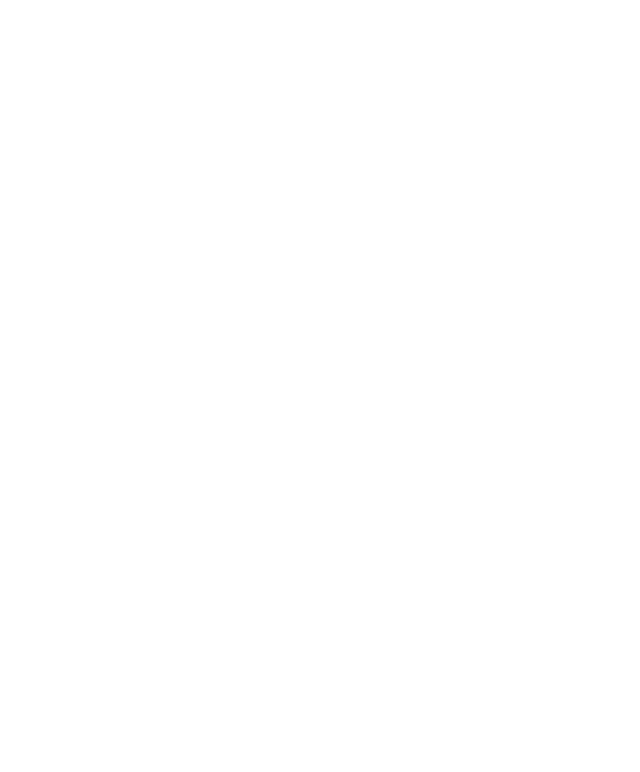
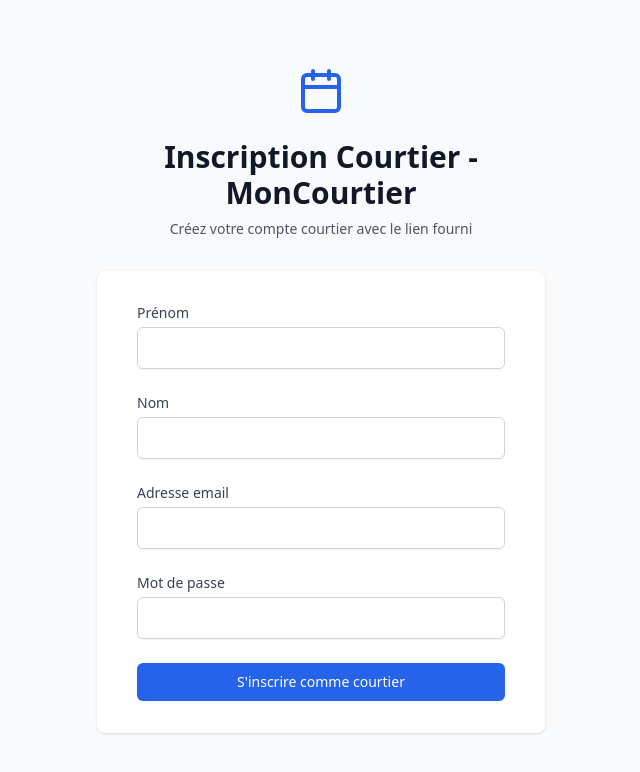
Before and after one commit to Sidroz/moncourtier, a React (Vite) app: page /broker-signup in a window 1280 px wide. Before the commit this address had no page. Shown: the top 772 px of the page, without its empty margins (319-959 px from the left). Built offline with nearby package versions, Linux system fonts and the light colour scheme.

Commit message:
Ajout de BrokerSignup.tsx pour l’inscription des courtiers dans la collection courtiers

```diff
--- a/src/main.tsx
+++ b/src/main.tsx
@@ -7,6 +7,7 @@
 import ClientDashboard from './pages/ClientDashboard.tsx';
 import BrokerDashboard from './pages/BrokerDashboard.tsx';
 import Signup from './pages/Signup.tsx';
+import BrokerSignup from './pages/BrokerSignup';
 import './index.css';
 
 createRoot(document.getElementById('root')!).render(
@@ -17,8 +18,9 @@
         <Route path="/results" element={<Results />} />
         <Route path="/login" element={<Login />} />
         <Route path="/client/dashboard" element={<ClientDashboard />} />
-        <Route path="/broker/dashboard" element={<BrokerDashboard />} />
+        <Route path="/courtier/dashboard" element={<BrokerDashboard />} />
         <Route path="/signup" element={<Signup />} />
+        <Route path="/broker-signup" element= {<BrokerSignup />} /> // Nouvelle route
       </Routes>
     </Router>
   </StrictMode>
--- /dev/null
+++ b/src/pages/BrokerSignup.tsx
@@ -0,0 +1,144 @@
+import React, { useState } from 'react';
+import { Calendar } from 'lucide-react';
+import { useNavigate } from 'react-router-dom';
+import { createUserWithEmailAndPassword } from 'firebase/auth';
+import { doc, setDoc } from 'firebase/firestore';
+import { auth, db } from '../firebase';
+
+export default function BrokerSignup() {
+  const [email, setEmail] = useState('');
+  const [password, setPassword] = useState('');
+  const [firstName, setFirstName] = useState('');
+  const [lastName, setLastName] = useState('');
+  const navigate = useNavigate();
+
+  const handleSubmit = async (e: React.FormEvent) => {
+    e.preventDefault();
+    try {
+      const userCredential = await createUserWithEmailAndPassword(auth, email, password);
+      const user = userCredential.user;
+
+      // Enregistrement dans la collection "courtiers"
+      await setDoc(doc(db, 'courtiers', user.uid), {
+        firstName: firstName,
+        lastName: lastName,
+        email: email,
+        type: 'courtier',
+      });
+
+      console.log('Courtier inscrit avec succès dans Firestore :', {
+        firstName,
+        lastName,
+        email,
+        type: 'courtier',
+      });
+      navigate('/login'); // Redirection vers la page de connexion
+    } catch (err) {
+      console.error('Erreur lors de l’inscription du courtier :', err);
+      alert('Erreur d’inscription : ' + (err as Error).message);
+    }
+  };
+
+  return (
+    <div className="min-h-screen bg-gray-50 flex flex-col justify-center py-12 sm:px-6 lg:px-8">
+      <div className="sm:mx-auto sm:w-full sm:max-w-md">
+        <div className="flex justify-center">
+          <Calendar className="h-12 w-12 text-blue-600" />
+        </div>
+        <h2 className="mt-6 text-center text-3xl font-extrabold text-gray-900">
+          Inscription Courtier - MonCourtier
+        </h2>
+        <p className="mt-2 text-center text-sm text-gray-600">
+          Créez votre compte courtier avec le lien fourni
+        </p>
+      </div>
+
+      <div className="mt-8 sm:mx-auto sm:w-full sm:max-w-md">
+        <div className="bg-white py-8 px-4 shadow sm:rounded-lg sm:px-10">
+          <form className="space-y-6" onSubmit={handleSubmit}>
+            <div>
+              <label htmlFor="firstName" className="block text-sm font-medium text-gray-700">
+                Prénom
+              </label>
+              <div className="mt-1">
+                <input
+                  id="firstName"
+                  name="firstName"
+                  type="text"
+                  autoComplete="given-name"
+                  required
+                  value={firstName}
+                  onChange={(e) => setFirstName(e.target.value)}
+                  className="appearance-none block w-full px-3 py-2 border border-gray-300 rounded-md shadow-sm placeholder-gray-400 focus:outline-none focus:ring-blue-500 focus:border-blue-500"
+                />
+              </div>
+            </div>
+
+            <div>
+              <label htmlFor="lastName" className="block text-sm font-medium text-gray-700">
+                Nom
+              </label>
+              <div className="mt-1">
+                <input
+                  id="lastName"
+                  name="lastName"
+                  type="text"
+                  autoComplete="family-name"
+                  required
+                  value={lastName}
+                  onChange={(e) => setLastName(e.target.value)}
+                  className="appearance-none block w-full px-3 py-2 border border-gray-300 rounded-md shadow-sm placeholder-gray-400 focus:outline-none focus:ring-blue-500 focus:border-blue-500"
+                />
+              </div>
+            </div>
+
+            <div>
+              <label htmlFor="email" className="block text-sm font-medium text-gray-700">
+                Adresse email
+              </label>
+              <div className="mt-1">
+                <input
+                  id="email"
+                  name="email"
+                  type="email"
+                  autoComplete="email"
+                  required
+                  value={email}
+                  onChange={(e) => setEmail(e.target.value)}
+                  className="appearance-none block w-full px-3 py-2 border border-gray-300 rounded-md shadow-sm placeholder-gray-400 focus:outline-none focus:ring-blue-500 focus:border-blue-500"
+                />
+              </div>
+            </div>
+
+            <div>
+              <label htmlFor="password" className="block text-sm font-medium text-gray-700">
+                Mot de passe
+              </label>
+              <div className="mt-1">
+                <input
+                  id="password"
+                  name="password"
+                  type="password"
+                  autoComplete="new-password"
+                  required
+                  value={password}
+                  onChange={(e) => setPassword(e.target.value)}
+                  className="appearance-none block w-full px-3 py-2 border border-gray-300 rounded-md shadow-sm placeholder-gray-400 focus:outline-none focus:ring-blue-500 focus:border-blue-500"
+                />
+              </div>
+            </div>
+
+            <div>
+              <button
+                type="submit"
+                className="w-full flex justify-center py-2 px-4 border border-transparent rounded-md shadow-sm text-sm font-medium text-white bg-blue-600 hover:bg-blue-700 focus:outline-none focus:ring-2 focus:ring-offset-2 focus:ring-blue-500"
+              >
+                S'inscrire comme courtier
+              </button>
+            </div>
+          </form>
+        </div>
+      </div>
+    </div>
+  );
+}
--- a/src/pages/Login.tsx
+++ b/src/pages/Login.tsx
@@ -1,32 +1,46 @@
 import React, { useState } from 'react';
 import { Calendar, User, Building2 } from 'lucide-react';
 import { Link, useNavigate } from 'react-router-dom';
-import { signInWithEmailAndPassword } from 'firebase/auth'; // Ajout de Firebase
-import { auth } from '../firebase'; // Assure-toi que firebase.ts est configuré
+import { signInWithEmailAndPassword } from 'firebase/auth';
+import { doc, getDoc } from 'firebase/firestore';
+import { auth, db } from '../firebase';
 
-type UserType = 'client' | 'broker';
+type UserType = 'client' | 'courtier';
 
 export default function Login() {
   const [userType, setUserType] = useState<UserType>('client');
-  const [email, setEmail] = useState(''); // Ajout pour stocker l’email
-  const [password, setPassword] = useState(''); // Ajout pour stocker le mot de passe
+  const [email, setEmail] = useState('');
+  const [password, setPassword] = useState('');
   const navigate = useNavigate();
 
   const handleSubmit = async (e: React.FormEvent) => {
     e.preventDefault();
-    if (userType === 'client') {
-      // Connexion Client via Firebase
-      try {
-        await signInWithEmailAndPassword(auth, email, password);
-        navigate('/client/dashboard'); // Redirection après connexion réussie
-      } catch (err) {
-        console.error('Erreur lors de la connexion client :', err);
-        alert('Erreur de connexion : ' + (err as Error).message); // Message d’erreur simple
+    try {
+      // Étape 1 : Connexion avec Firebase Authentication
+      const userCredential = await signInWithEmailAndPassword(auth, email, password);
+      const user = userCredential.user;
+
+      // Étape 2 : Chercher dans la bonne collection selon userType
+      const collectionName = userType === 'client' ? 'users' : 'courtiers';
+      const userDocRef = doc(db, collectionName, user.uid);
+      const userDoc = await getDoc(userDocRef);
+
+      if (userDoc.exists()) {
+        const userData = userDoc.data();
+        console.log(`${userType} connecté avec succès :`, userData);
+
+        // Étape 3 : Rediriger selon le type
+        if (userType === 'client') {
+          navigate('/client/dashboard');
+        } else if (userType === 'courtier') {
+          navigate('/courtier/dashboard'); // Changé de "/broker" à "/courtier"
+        }
+      } else {
+        throw new Error(`Cet utilisateur n’est pas enregistré comme ${userType}.`);
       }
-    } else {
-      // Logique originale pour Broker (inchangée)
-      console.log('Connexion Broker:', { email, password });
-      navigate('/broker/dashboard');
+    } catch (err) {
+      console.error('Erreur lors de la connexion :', err);
+      alert('Erreur de connexion : ' + (err as Error).message);
     }
   };
 
@@ -58,11 +72,11 @@
             </button>
             <button
               className={`flex-1 py-2 px-4 rounded-lg flex items-center justify-center space-x-2 ${
-                userType === 'broker'
+                userType === 'courtier'
                   ? 'bg-blue-600 text-white'
                   : 'bg-gray-100 text-gray-700 hover:bg-gray-200'
               }`}
-              onClick={() => setUserType('broker')}
+              onClick={() => setUserType('courtier')}
             >
               <Building2 className="h-5 w-5" />
               <span>Courtier</span>
@@ -81,8 +95,8 @@
                   type="email"
                   autoComplete="email"
                   required
-                  value={email} // Ajout pour lier l’état
-                  onChange={(e) => setEmail(e.target.value)} // Ajout pour mettre à jour l’état
+                  value={email}
+                  onChange={(e) => setEmail(e.target.value)}
                   className="appearance-none block w-full px-3 py-2 border border-gray-300 rounded-md shadow-sm placeholder-gray-400 focus:outline-none focus:ring-blue-500 focus:border-blue-500"
                 />
               </div>
@@ -99,8 +113,8 @@
                   type="password"
                   autoComplete="current-password"
                   required
-                  value={password} // Ajout pour lier l’état
-                  onChange={(e) => setPassword(e.target.value)} // Ajout pour mettre à jour l’état
+                  value={password}
+                  onChange={(e) => setPassword(e.target.value)}
                   className="appearance-none block w-full px-3 py-2 border border-gray-300 rounded-md shadow-sm placeholder-gray-400 focus:outline-none focus:ring-blue-500 focus:border-blue-500"
                 />
               </div>
--- a/src/pages/Signup.tsx
+++ b/src/pages/Signup.tsx
@@ -2,8 +2,8 @@
 import { Calendar } from 'lucide-react';
 import { Link, useNavigate } from 'react-router-dom';
 import { createUserWithEmailAndPassword } from 'firebase/auth';
-import { doc, setDoc } from 'firebase/firestore'; // Ajout pour Firestore
-import { auth, db } from '../firebase'; // Import de db
+import { doc, setDoc } from 'firebase/firestore';
+import { auth, db } from '../firebase';
 
 export default function Signup() {
   const [email, setEmail] = useState('');
@@ -15,19 +15,18 @@
   const handleSubmit = async (e: React.FormEvent) => {
     e.preventDefault();
     try {
-      // Étape 1 : Créer l’utilisateur avec Firebase Authentication
       const userCredential = await createUserWithEmailAndPassword(auth, email, password);
       const user = userCredential.user;
 
-      // Étape 2 : Stocker les données dans Firestore
+      // Enregistrement dans la collection "users" pour les clients
       await setDoc(doc(db, 'users', user.uid), {
         firstName: firstName,
         lastName: lastName,
         email: email,
-        type: 'client', // Par défaut, on inscrit un "client"
+        type: 'client',
       });
 
-      console.log('Utilisateur inscrit avec succès dans Firestore :', {
+      console.log('Client inscrit avec succès dans Firestore :', {
         firstName,
         lastName,
         email,
@@ -50,92 +49,39 @@
           Inscription à MonCourtier
         </h2>
       </div>
-
       <div className="mt-8 sm:mx-auto sm:w-full sm:max-w-md">
         <div className="bg-white py-8 px-4 shadow sm:rounded-lg sm:px-10">
           <form className="space-y-6" onSubmit={handleSubmit}>
             <div>
-              <label htmlFor="firstName" className="block text-sm font-medium text-gray-700">
-                Prénom
-              </label>
+              <label htmlFor="firstName" className="block text-sm font-medium text-gray-700">Prénom</label>
               <div className="mt-1">
-                <input
-                  id="firstName"
-                  name="firstName"
-                  type="text"
-                  autoComplete="given-name"
-                  required
-                  value={firstName}
-                  onChange={(e) => setFirstName(e.target.value)}
-                  className="appearance-none block w-full px-3 py-2 border border-gray-300 rounded-md shadow-sm placeholder-gray-400 focus:outline-none focus:ring-blue-500 focus:border-blue-500"
-                />
+                <input id="firstName" name="firstName" type="text" autoComplete="given-name" required value={firstName} onChange={(e) => setFirstName(e.target.value)} className="appearance-none block w-full px-3 py-2 border border-gray-300 rounded-md shadow-sm placeholder-gray-400 focus:outline-none focus:ring-blue-500 focus:border-blue-500" />
               </div>
             </div>
-
             <div>
-              <label htmlFor="lastName" className="block text-sm font-medium text-gray-700">
-                Nom
-              </label>
+              <label htmlFor="lastName" className="block text-sm font-medium text-gray-700">Nom</label>
               <div className="mt-1">
-                <input
-                  id="lastName"
-                  name="lastName"
-                  type="text"
-                  autoComplete="family-name"
-                  required
-                  value={lastName}
-                  onChange={(e) => setLastName(e.target.value)}
-                  className="appearance-none block w-full px-3 py-2 border border-gray-300 rounded-md shadow-sm placeholder-gray-400 focus:outline-none focus:ring-blue-500 focus:border-blue-500"
-                />
+                <input id="lastName" name="lastName" type="text" autoComplete="family-name" required value={lastName} onChange={(e) => setLastName(e.target.value)} className="appearance-none block w-full px-3 py-2 border border-gray-300 rounded-md shadow-sm placeholder-gray-400 focus:outline-none focus:ring-blue-500 focus:border-blue-500" />
               </div>
             </div>
-
             <div>
-              <label htmlFor="email" className="block text-sm font-medium text-gray-700">
-                Adresse email
-              </label>
+              <label htmlFor="email" className="block text-sm font-medium text-gray-700">Adresse email</label>
               <div className="mt-1">
-                <input
-                  id="email"
-                  name="email"
-                  type="email"
-                  autoComplete="email"
-                  required
-                  value={email}
-                  onChange={(e) => setEmail(e.target.value)}
-                  className="appearance-none block w-full px-3 py-2 border border-gray-300 rounded-md shadow-sm placeholder-gray-400 focus:outline-none focus:ring-blue-500 focus:border-blue-500"
-                />
+                <input id="email" name="email" type="email" autoComplete="email" required value={email} onChange={(e) => setEmail(e.target.value)} className="appearance-none block w-full px-3 py-2 border border-gray-300 rounded-md shadow-sm placeholder-gray-400 focus:outline-none focus:ring-blue-500 focus:border-blue-500" />
               </div>
             </div>
-
             <div>
-              <label htmlFor="password" className="block text-sm font-medium text-gray-700">
-                Mot de passe
-              </label>
+              <label htmlFor="password" className="block text-sm font-medium text-gray-700">Mot de passe</label>
               <div className="mt-1">
-                <input
-                  id="password"
-                  name="password"
-                  type="password"
-                  autoComplete="new-password"
-                  required
-                  value={password}
-                  onChange={(e) => setPassword(e.target.value)}
-                  className="appearance-none block w-full px-3 py-2 border border-gray-300 rounded-md shadow-sm placeholder-gray-400 focus:outline-none focus:ring-blue-500 focus:border-blue-500"
-                />
+                <input id="password" name="password" type="password" autoComplete="new-password" required value={password} onChange={(e) => setPassword(e.target.value)} className="appearance-none block w-full px-3 py-2 border border-gray-300 rounded-md shadow-sm placeholder-gray-400 focus:outline-none focus:ring-blue-500 focus:border-blue-500" />
               </div>
             </div>
-
             <div>
-              <button
-                type="submit"
-                className="w-full flex justify-center py-2 px-4 border border-transparent rounded-md shadow-sm text-sm font-medium text-white bg-blue-600 hover:bg-blue-700 focus:outline-none focus:ring-2 focus:ring-offset-2 focus:ring-blue-500"
-              >
+              <button type="submit" className="w-full flex justify-center py-2 px-4 border border-transparent rounded-md shadow-sm text-sm font-medium text-white bg-blue-600 hover:bg-blue-700 focus:outline-none focus:ring-2 focus:ring-offset-2 focus:ring-blue-500">
                 S'inscrire
               </button>
             </div>
           </form>
-
           <div className="mt-6">
             <div className="relative">
               <div className="absolute inset-0 flex items-center">
@@ -145,12 +91,8 @@
                 <span className="px-2 bg-white text-gray-500">Déjà inscrit ?</span>
               </div>
             </div>
-
             <div className="mt-6">
-              <Link
-                to="/login"
-                className="w-full flex justify-center py-2 px-4 border border-transparent rounded-md shadow-sm text-sm font-medium text-blue-600 bg-blue-50 hover:bg-blue-100"
-              >
+              <Link to="/login" className="w-full flex justify-center py-2 px-4 border border-transparent rounded-md shadow-sm text-sm font-medium text-blue-600 bg-blue-50 hover:bg-blue-100">
                 Se connecter
               </Link>
             </div>
```
